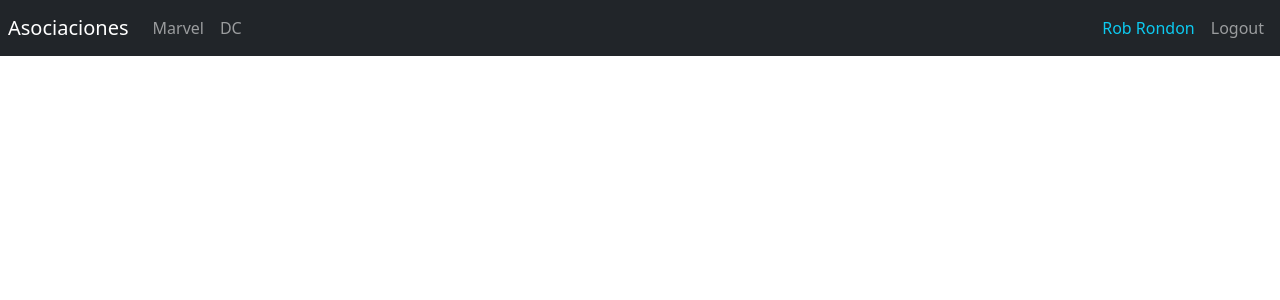
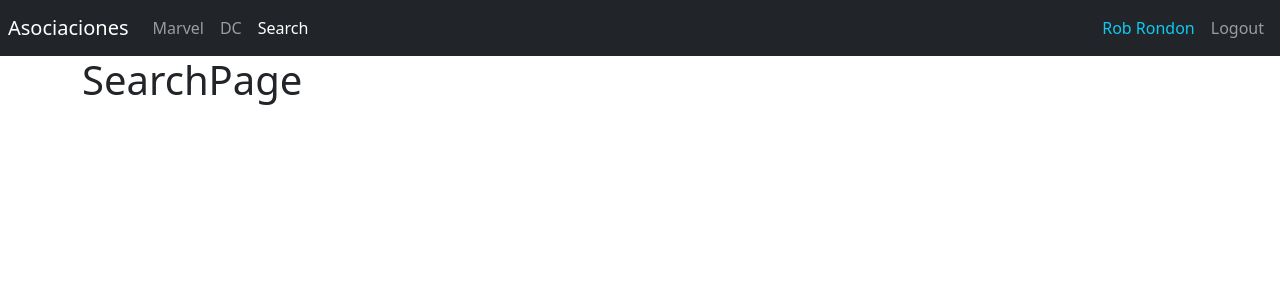
Before and after one commit to robrondon/heroes-spa, a React (Vite) app: page /search in a window 1280 px wide. Shown: the top 300 px of the page. Built offline with nearby package versions, Linux system fonts and the light colour scheme.

Commit message:
adding HeroesRouter

```diff
--- a/src/heroes/index.js
+++ b/src/heroes/index.js
@@ -1 +1,2 @@
 export * from './pages'
+export * from './routes'
--- /dev/null
+++ b/src/heroes/pages/HeroPage.jsx
@@ -0,0 +1,5 @@
+export const HeroPage = () => {
+  return (
+    <h1>HeroPage</h1>
+  )
+}
--- /dev/null
+++ b/src/heroes/pages/SearchPage.jsx
@@ -0,0 +1,5 @@
+export const SearchPage = () => {
+  return (
+    <h1>SearchPage</h1>
+  )
+}
--- a/src/heroes/pages/index.js
+++ b/src/heroes/pages/index.js
@@ -1,2 +1,4 @@
 export * from './DcPage'
+export * from './HeroPage'
 export * from './MarvelPage'
+export * from './SearchPage'
--- /dev/null
+++ b/src/heroes/routes/HeroesRoutes.jsx
@@ -0,0 +1,20 @@
+import { Navigate, Route, Routes } from 'react-router'
+import { Navbar } from "../../ui"
+import { DcPage, HeroPage, MarvelPage, SearchPage } from '../pages'
+
+export const HeroesRoutes = () => {
+  return (
+    <>
+      <Navbar />
+      <div className='container'>
+        <Routes>
+          <Route path='marvel' element={<MarvelPage />} />
+          <Route path='dc' element={<DcPage />} />
+          <Route path='search' element={<SearchPage />} />
+          <Route path='hero' element={<HeroPage />} />
+          <Route path='/' element={<Navigate to='/marvel' />} />
+        </Routes>
+      </div>
+    </>
+  )
+}
--- /dev/null
+++ b/src/heroes/routes/index.js
@@ -0,0 +1 @@
+export * from './HeroesRoutes'
--- a/src/router/AppRouter.jsx
+++ b/src/router/AppRouter.jsx
@@ -1,18 +1,13 @@
-import React from 'react'
-import { Navigate, Route, Routes } from 'react-router'
-import { DcPage, MarvelPage } from '../heroes'
+import { Route, Routes } from 'react-router'
 import { LoginPage } from '../auth'
-import { Navbar } from '../ui'
+import { HeroesRoutes } from '../heroes'
 
 export const AppRouter = () => {
   return (
     <>
-      <Navbar />
       <Routes>
-        <Route path='marvel' element={<MarvelPage />} />
-        <Route path='dc' element={<DcPage />} />
         <Route path='login' element={<LoginPage />} />
-        <Route path='/' element={<Navigate to='/marvel' />} />
+        <Route path='/*' element={<HeroesRoutes />} />
       </Routes>
     </>
   )
--- a/src/ui/components/Navbar.jsx
+++ b/src/ui/components/Navbar.jsx
@@ -27,6 +27,13 @@
           >
             DC
           </NavLink>
+
+          <NavLink
+            className={({ isActive }) => `nav-item nav-link ${isActive ? 'active' : ''}`}
+            to="/search"
+          >
+            Search
+          </NavLink>
         </div>
       </div>
 
```
